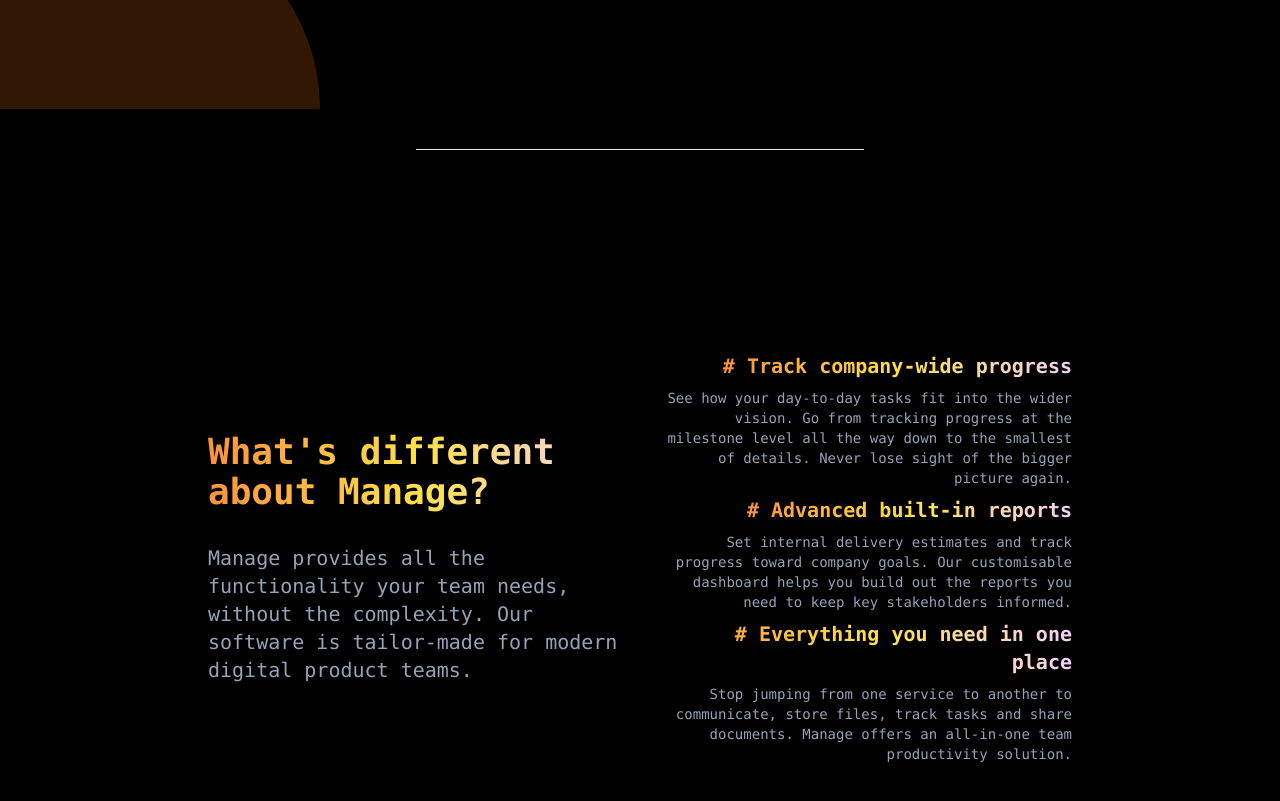
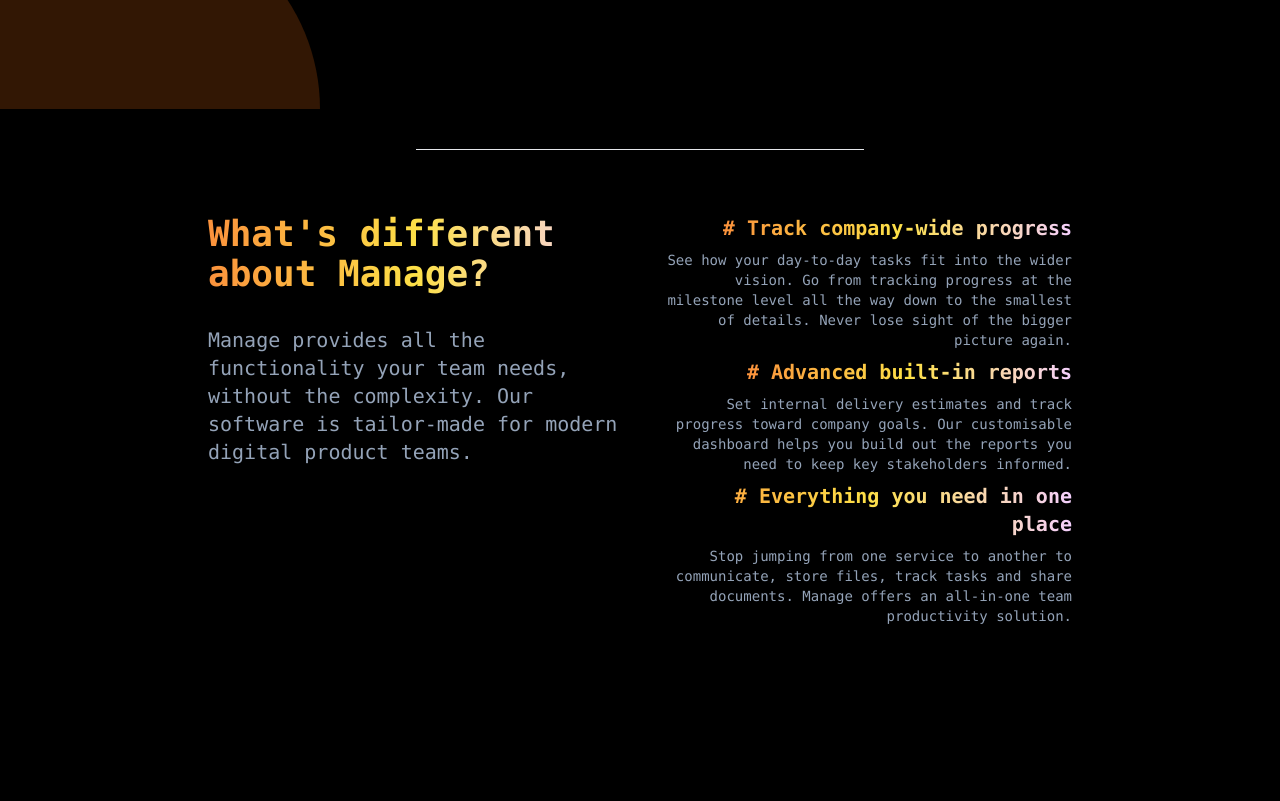
Before and after one commit to RohitS2004/manage-project, a website: page build/index.html in a window 1280 px wide. Shown: the part 691-1492 px from the top of the page. Drawn offline with Linux system fonts and the light colour scheme.

Commit message:
Changed the About Us Section Alignment

```diff
--- a/build/index.html
+++ b/build/index.html
@@ -88,7 +88,7 @@
 
       <!-- About Us Section -->
       <section
-        class="max-w-4xl p-4 flex flex-col gap-10 sm:flex-row justify-center items-center my-12 scroll-m-20 tallscreen:section-min-height widescreen:section-min-height"
+        class="max-w-4xl p-4 flex flex-col gap-10 sm:flex-row justify-center items-center sm:items-start my-12 scroll-m-20 tallscreen:section-min-height widescreen:section-min-height"
         id="about"
       >
         <!-- Left part -->
```
Also changed, not shown: build/css/main.css.
